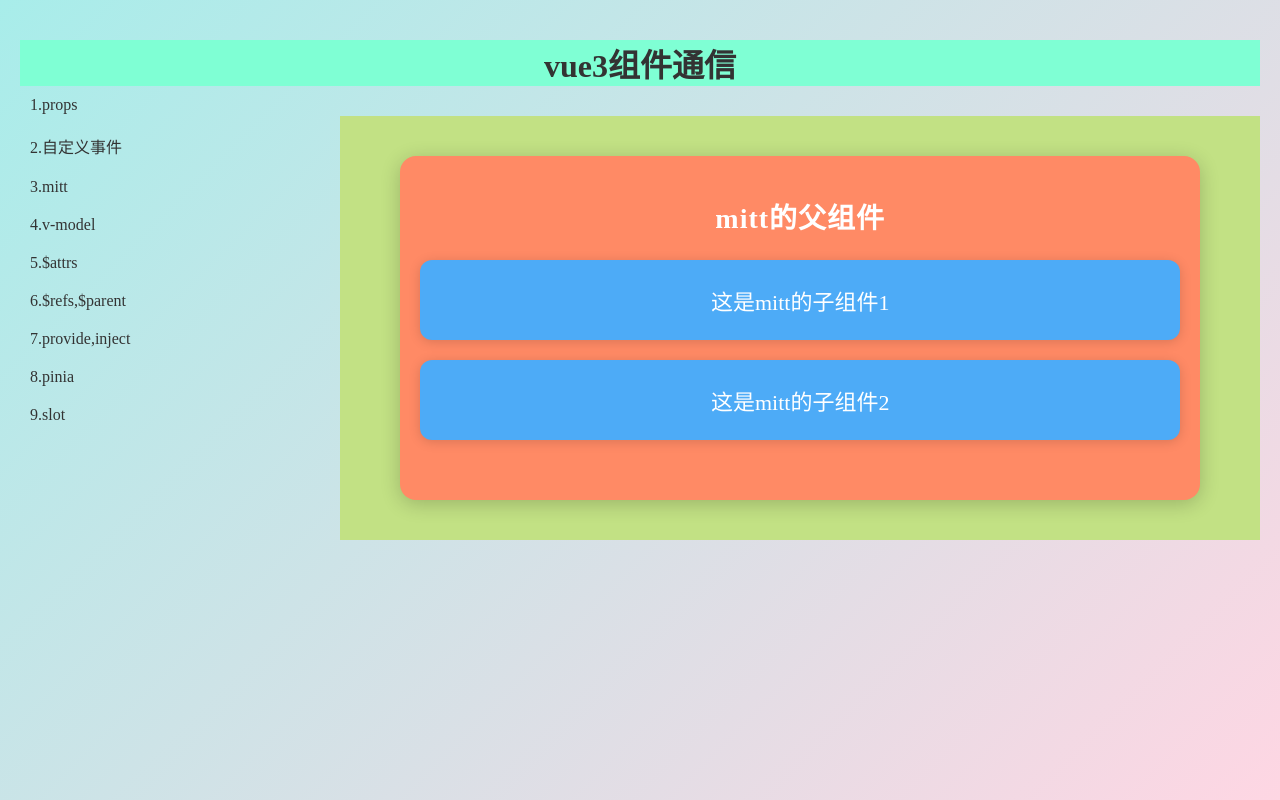
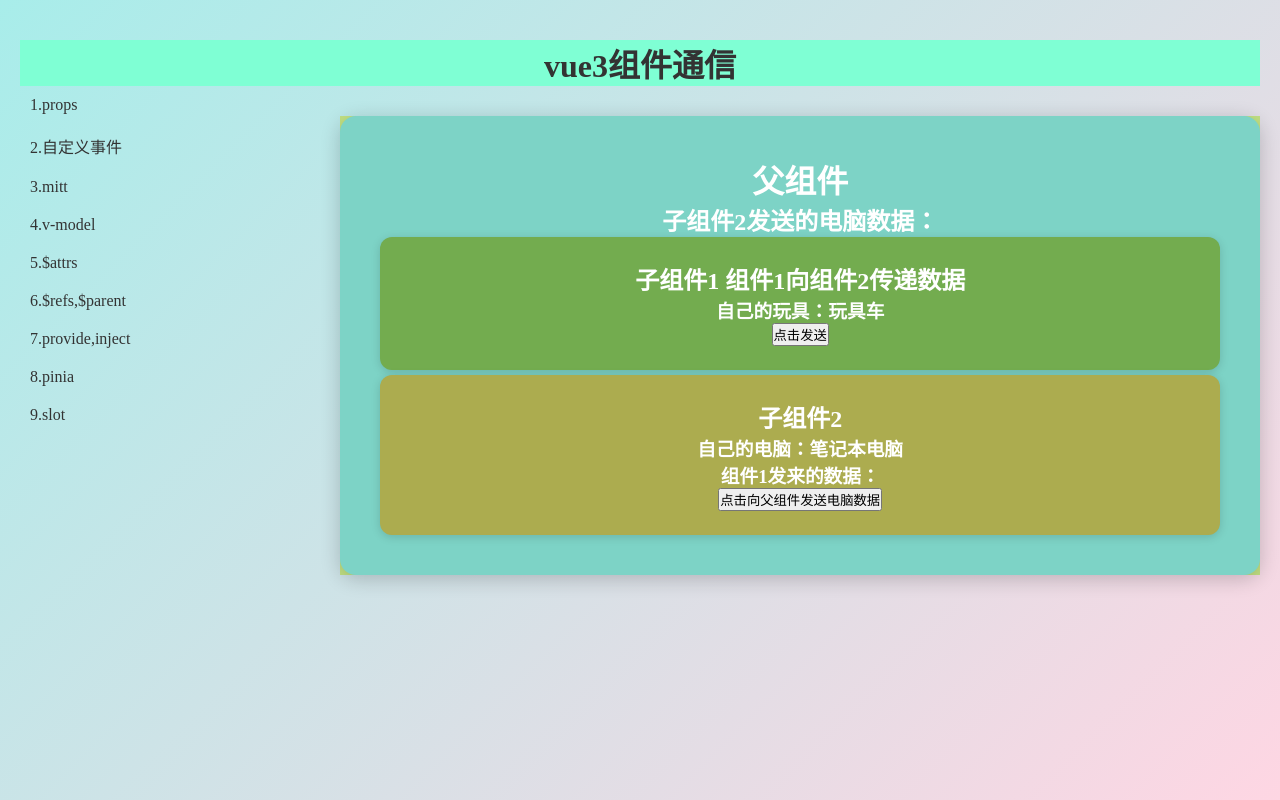
Before and after one commit to helios-w0409/vue_1stttttt, a Vue app: page /mitt in a window 1280 px wide. Built offline with nearby package versions, Linux system fonts and the light colour scheme.

Commit message:
更新至mitt

```diff
--- a/package.json
+++ b/package.json
@@ -15,6 +15,7 @@
   },
   "dependencies": {
     "axios": "^1.12.2",
+    "mitt": "^3.0.1",
     "pinia": "^3.0.3",
     "vue": "^3.5.18",
     "vue-router": "^4.6.3"
--- /dev/null
+++ b/src/components/mitt/Child1.vue
@@ -0,0 +1,27 @@
+<template>
+  <div class="Child">
+    <h2>子组件1 组件1向组件2传递数据</h2>
+    <h3>自己的玩具：{{ toy }}</h3>
+    <!-- 点击按钮 向组件2发送数据 -->
+    <button @click="emitter.emit('send-toy', toy)">点击发送</button>
+  </div>
+</template>
+
+<script setup lang="ts">
+import { ref } from "vue";
+import emitter from "@/untils/emit";
+
+//用mitt的方式可以进行任意组件间通信
+let toy = ref("玩具车");
+</script>
+
+<style scoped>
+.Child {
+  background-color: #73ac4f; /* 清爽蓝色 */
+  padding: 24px;
+  border-radius: 12px;
+  color: #fff;
+  text-align: center;
+  box-shadow: 0 2px 10px rgba(0, 0, 0, 0.15);
+}
+</style>
--- /dev/null
+++ b/src/components/mitt/Child2.vue
@@ -0,0 +1,39 @@
+<template>
+  <div class="Child">
+    <h2>子组件2</h2>
+    <h3>自己的电脑：{{ computer }}</h3>
+    <h3>组件1发来的数据：{{ toy }}</h3>
+    <!-- <h4>向父组件发送电脑数据</h4> -->
+    <button @click="emitter.emit('send-computer', computer)">
+      点击向父组件发送电脑数据
+    </button>
+  </div>
+</template>
+
+<script setup lang="ts">
+import { ref } from "vue";
+import emitter from "@/untils/emit";
+import { onUnmounted } from "vue";
+let computer = ref("笔记本电脑");
+let toy = ref("");
+//绑定事件
+emitter.on("send-toy", (value: any) => {
+  toy.value = value;
+});
+//解绑事件
+onUnmounted(() => {
+  emitter.off("send-toy");
+});
+</script>
+
+<style scoped>
+.Child {
+  background-color: #acac4f; /* 清爽蓝色 */
+  padding: 24px;
+  border-radius: 12px;
+  color: #fff;
+  text-align: center;
+  box-shadow: 0 2px 10px rgba(0, 0, 0, 0.15);
+  margin-top: 5px;
+}
+</style>
--- /dev/null
+++ b/src/components/mitt/Father.vue
@@ -0,0 +1,39 @@
+<template>
+  <div class="Father">
+    <h1>父组件</h1>
+    <h2>子组件2发送的电脑数据：{{ computer }}</h2>
+    <Child1 />
+    <Child2 />
+  </div>
+</template>
+
+<script setup lang="ts">
+import Child1 from "./Child1.vue";
+import Child2 from "./Child2.vue";
+import emitter from "@/untils/emit";
+import { ref } from "vue";
+import { onUnmounted } from "vue";
+let computer = ref("");
+//绑定事件
+emitter.on("send-computer", (value: any) => {
+  computer.value = value;
+});
+//解绑事件\
+onUnmounted(() => {
+  emitter.off("send-computer");
+});
+</script>
+
+<style scoped>
+.Father {
+  background-color: #7dd3c6; /* 柔和的红色背景 */
+  padding: 40px;
+  border-radius: 16px;
+  color: white;
+  text-align: center;
+  /* 阴影 */
+  box-shadow: 0 4px 20px rgba(0, 0, 0, 0.2);
+  width: 100%;
+  /* margin: 60px auto; */
+}
+</style>
--- a/src/components/mitt/mitt.vue
+++ /dev/null
@@ -1,63 +0,0 @@
-<template>
-  <div class="mittFather">
-    <h1 class="title">mitt的父组件</h1>
-    <div class="mittChildren1">
-      <h2 class="subtitle">这是mitt的子组件1</h2>
-    </div>
-    <div class="mittChildren2">
-      <h2 class="subtitle">这是mitt的子组件2</h2>
-    </div>
-  </div>
-</template>
-
-<script setup lang="ts"></script>
-
-<style scoped>
-/* 父组件样式 */
-.mittFather {
-  background-color: #ff8a65; /* 橙红色 */
-  padding: 40px 20px;
-  border-radius: 16px;
-  text-align: center;
-  color: #fff;
-  box-shadow: 0 4px 20px rgba(0, 0, 0, 0.2);
-  width: 100%;
-  max-width: 800px;
-  margin: 40px auto;
-}
-
-/* 父组件标题 */
-.title {
-  font-size: 28px;
-  font-weight: bold;
-  margin-bottom: 24px;
-  letter-spacing: 1px;
-}
-
-/* 子组件公共样式 */
-.mittChildren1,
-.mittChildren2 {
-  background-color: #4dabf7; /* 蓝色 */
-  padding: 24px;
-  border-radius: 12px;
-  color: #fff;
-  text-align: center;
-  box-shadow: 0 2px 12px rgba(0, 0, 0, 0.15);
-  margin-bottom: 20px;
-  transition: transform 0.3s ease, box-shadow 0.3s ease;
-}
-
-/* 鼠标悬停效果 */
-.mittChildren1:hover,
-.mittChildren2:hover {
-  transform: translateY(-5px);
-  box-shadow: 0 6px 20px rgba(0, 0, 0, 0.25);
-}
-
-/* 子组件标题 */
-.subtitle {
-  font-size: 22px;
-  margin: 0;
-  font-weight: 500;
-}
-</style>
--- a/src/main.ts
+++ b/src/main.ts
@@ -4,6 +4,7 @@
 import { createPinia } from "pinia";
 import router from "./route";
 import "@/assets/main.css";
+import emitter from "./untils/emit";
 //创建一个应用
 const app = createApp(App);
 //创建pinia实例
--- a/src/route/index.ts
+++ b/src/route/index.ts
@@ -2,7 +2,8 @@
 
 import Props from "@/components/props/Father.vue";
 import CustomEvent from "@/components/CustomEvent/Father.vue";
-import Mitt from "@/components/mitt/mitt.vue";
+// import Mitt from "@/components/mitt/mitt.vue";
+import Mitt from "@/components/mitt/Father.vue";
 import vModel from "@/components/v-model/vModel.vue";
 import attrs from "@/components/attrs/attrs.vue";
 import refAndparent from "@/components/refAndparent/refAndparent.vue";
--- /dev/null
+++ b/src/untils/emit.ts
@@ -0,0 +1,27 @@
+//导入
+import mitt from "mitt";
+//创建emitter对象 定义mitt
+const emitter = mitt();
+//mitt方法实操
+//1.绑定事件
+// emitter.on("test1", () => {
+//   console.log("绑定测试1");
+// });
+// emitter.on("test2", () => {
+//   console.log("绑定测试2");
+// });
+// //2.触发事件
+// setInterval(() => {
+//   emitter.emit("test1");
+//   emitter.emit("test2");
+// }, 1000);
+
+// //3.解绑事件
+// setTimeout(() => {
+//   //只解绑一个
+//   // emitter.off("test1");
+//   //解绑全部
+//   emitter.all.clear();
+// }, 2000);
+//暴露出去
+export default emitter;
```
Also changed, not shown: 1 other file (tests, documents, lock files or other folders).
